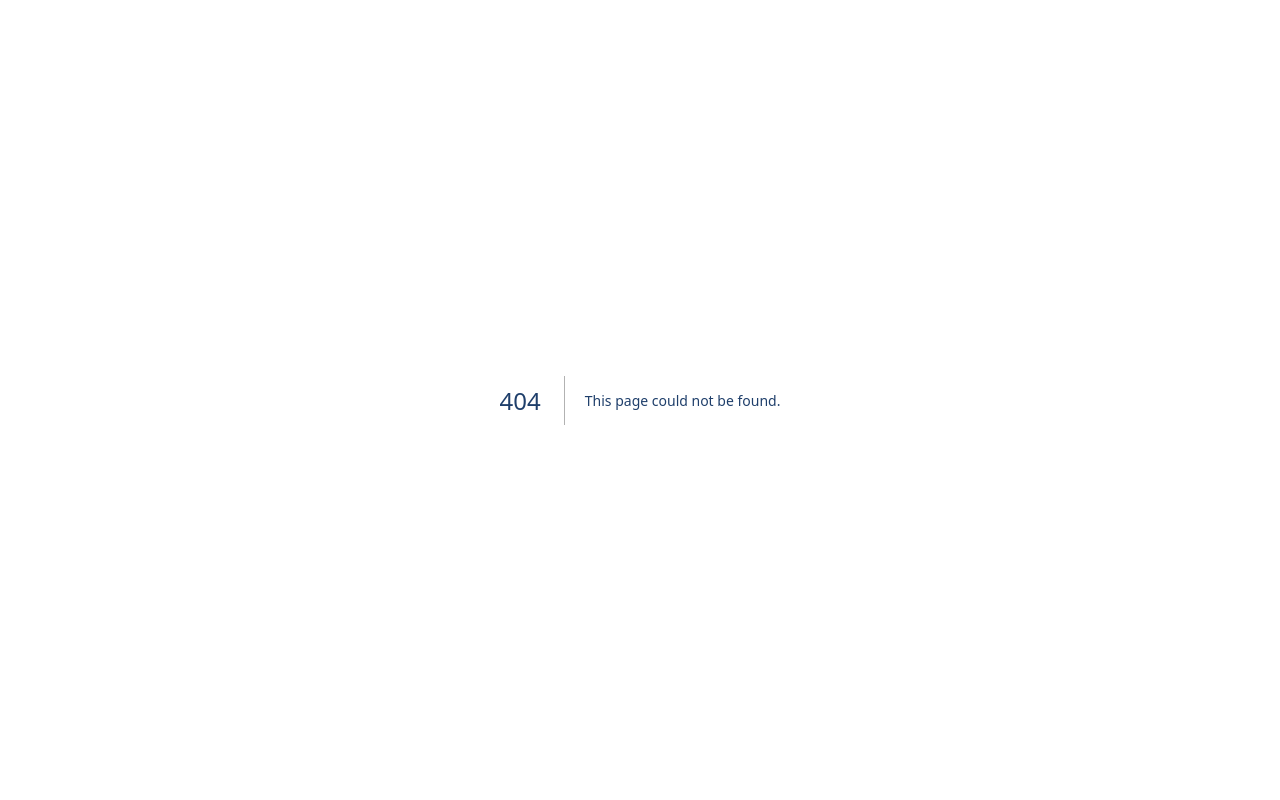
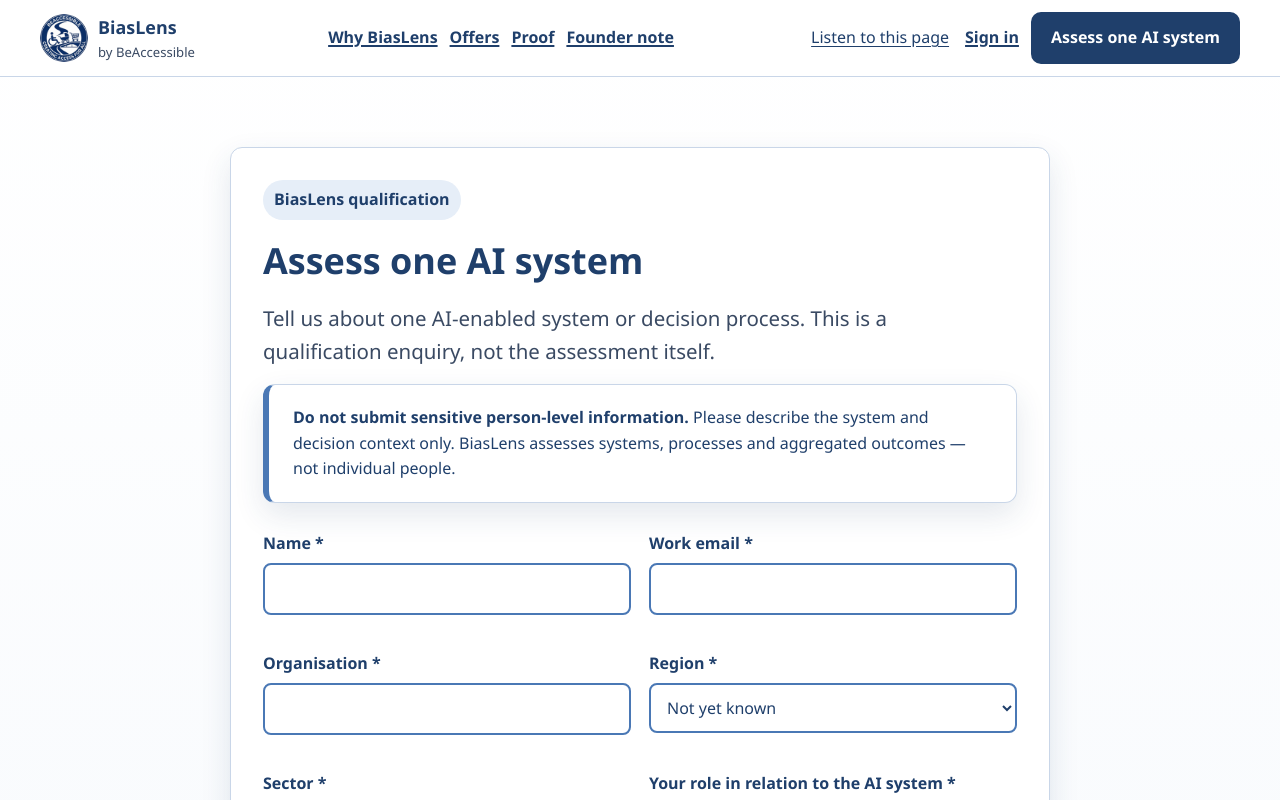
Before and after one commit to laggiesfl/BiasLens-Full-Platform, a Next.js app: page /enquire in a window 1280 px wide. Before the commit this address had no page. Shown: the top 800 px of the page. Built offline with nearby package versions, Linux system fonts and the light colour scheme.

Commit message:
feat: add BiasLens enquiry page

```diff
--- /dev/null
+++ b/src/app/enquire/page.tsx
@@ -0,0 +1,36 @@
+import Link from "next/link";
+import { EnquiryForm } from "@/components/public/EnquiryForm";
+import { PublicHeader } from "@/components/public/PublicHeader";
+
+export const metadata = {
+  title: "Assess one AI system | BiasLens",
+  description: "Start a BiasLens qualification enquiry for one AI-enabled system or decision process.",
+};
+
+export default function EnquirePage() {
+  return (
+    <div className="public-page">
+      <PublicHeader />
+      <main id="main-content" data-listen-content>
+        <section className="public-form-wrap">
+          <div className="public-shell">
+            <div className="public-form-card">
+              <div className="public-form-intro">
+                <span className="public-kicker">BiasLens qualification</span>
+                <h1>Assess one AI system</h1>
+                <p className="public-lead">
+                  Tell us about one AI-enabled system or decision process. This is a qualification enquiry, not the assessment itself.
+                </p>
+                <div className="public-callout public-callout-note">
+                  <strong>Do not submit sensitive person-level information.</strong> Please describe the system and decision context only. BiasLens assesses systems, processes and aggregated outcomes — not individual people.
+                </div>
+              </div>
+              <EnquiryForm />
+              <p style={{ marginTop: 24 }}><Link href="/">Return to the BiasLens overview</Link></p>
+            </div>
+          </div>
+        </section>
+      </main>
+    </div>
+  );
+}
```
